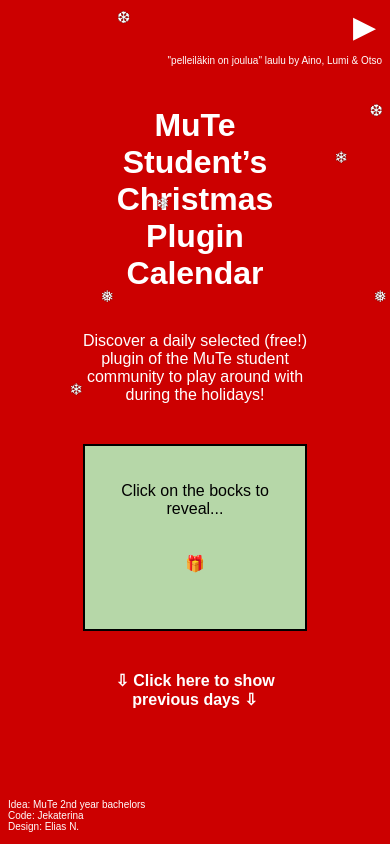
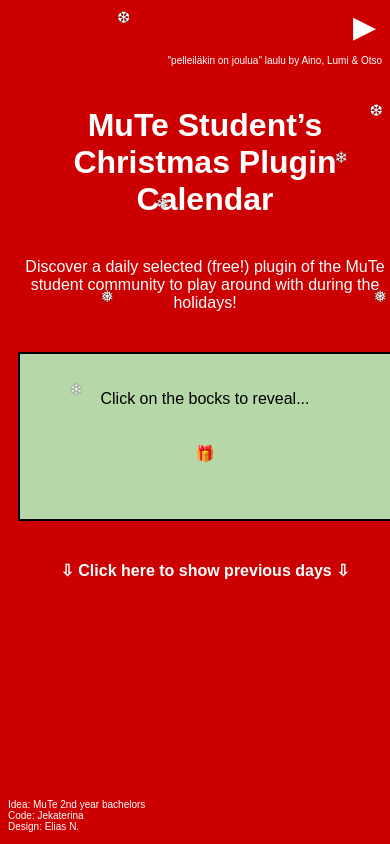
Before and after one commit to wilch3/xmas-time, a Nuxt app: page / in a window 390 px wide. Built offline with nearby package versions, Linux system fonts and the light colour scheme; a web font is replaced by a local one.

Commit message:
fix footer

```diff
--- a/app.vue
+++ b/app.vue
@@ -125,7 +125,6 @@ for (const [k, v] of Object.entries(plugins)) {
 		previousDays.value[k] = v[0]
 	}
 }
-console.log(previousDays.value)
 
 </script>
 
@@ -149,6 +148,12 @@ html {
 	max-width: 500px;
 	padding: 10px;
 	text-align: center;
+	margin-bottom: 70px;
+}
+@media (max-width: 500px) {
+	.center {
+		width: 100%;
+	}
 }
 .green-bocks {
 	padding: 20px;
@@ -181,7 +186,7 @@ html {
     align-items: end;
 }
 .credits {
-	position: absolute;
+	position: fixed;
     bottom: 12px;
     font-size: 10px;
 }
```
